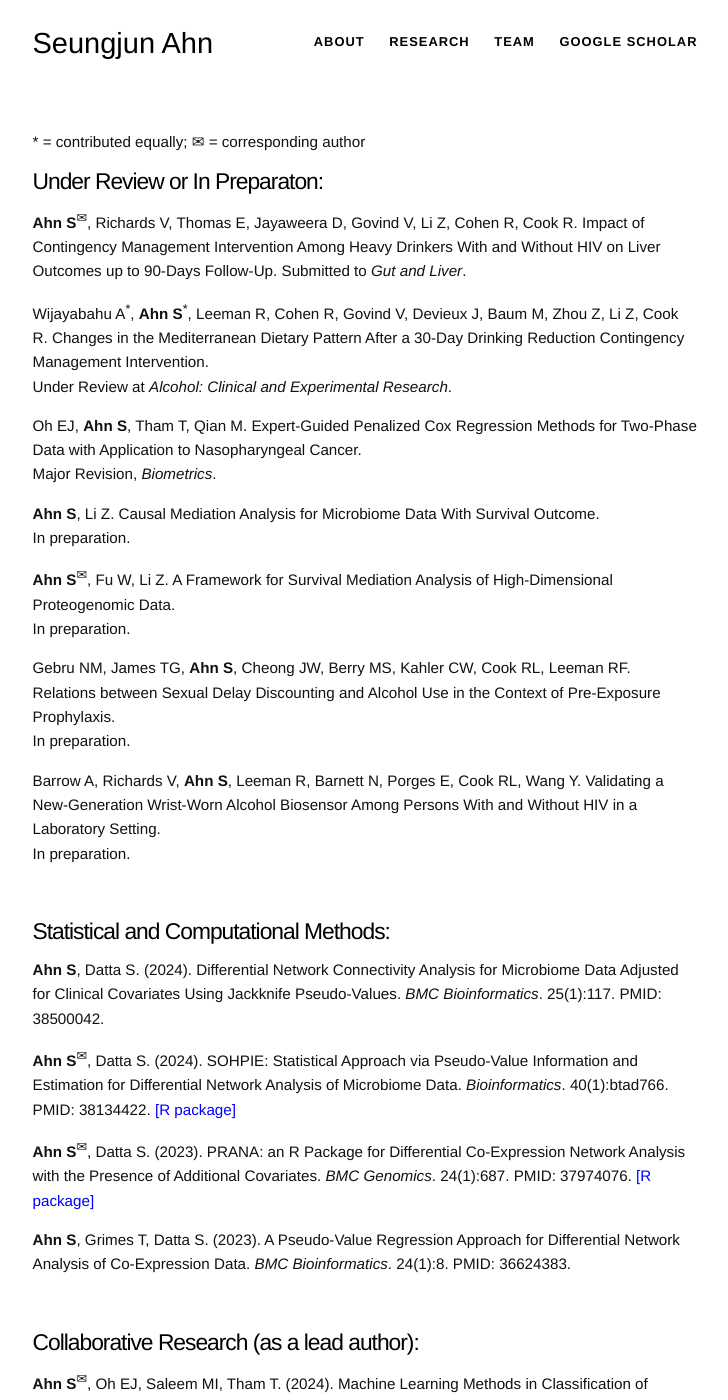
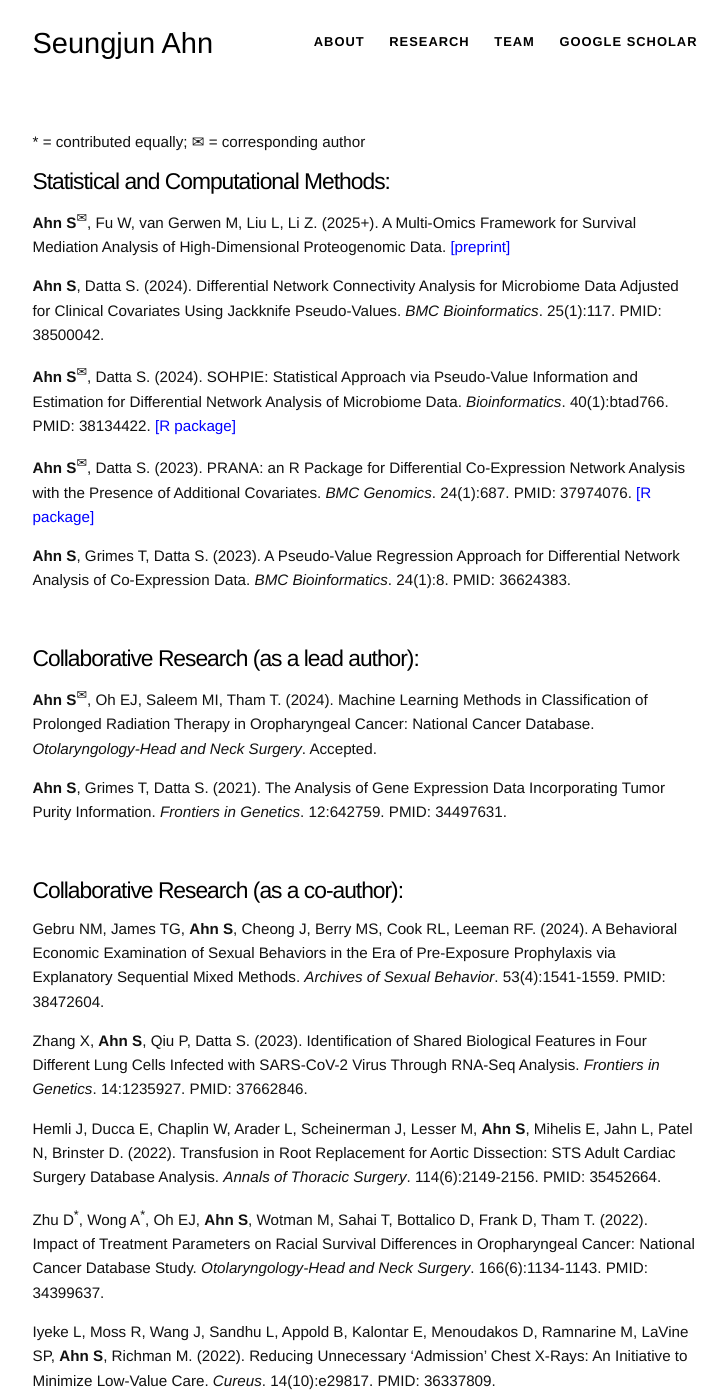
Before and after one commit to sjahnn/sjahnn.github.io, a Jekyll site: the page built from research.md, in a window 1280 px wide and 1400 px high. Shown: the whole window, without its empty margins (275-1003 px from the left). Built offline with Jekyll 4.4.1, drawn with Linux system fonts in a browser that asks for light colours.

Commit message:
Update research.md

```diff
--- a/research.md
+++ b/research.md
@@ -4,6 +4,7 @@ permalink: /research/
 ---
 <span>&#42;</span> = contributed equally; <span>&#9993;</span> = corresponding author
 
+<!---
 # Under Review or In Preparaton:
 **Ahn S**<sup><span>&#9993;</span></sup>, Richards V, Thomas E, Jayaweera D, Govind V, Li Z, Cohen R, Cook R. Impact of Contingency Management Intervention Among Heavy Drinkers With and Without HIV on Liver Outcomes up to 90-Days Follow-Up. Submitted to *Gut and Liver*.
 
@@ -26,9 +27,11 @@ Barrow A, Richards V, **Ahn S**, Leeman R, Barnett N, Porges E, Cook RL, Wang Y.
 In preparation.
 
 <br>
-
+--->
 
 # Statistical and Computational Methods:
+**Ahn S**<sup><span>&#9993;</span></sup>, Fu W, van Gerwen M, Liu L, Li Z. (2025+). A Multi-Omics Framework for Survival Mediation Analysis of High-Dimensional Proteogenomic Data. <a href="https://arxiv.org/abs/2503.08606" style="color: blue;">[preprint]</a>
+
 **Ahn S**, Datta S. (2024). Differential Network Connectivity Analysis for Microbiome Data Adjusted for Clinical Covariates Using Jackknife Pseudo-Values. *BMC Bioinformatics*. 25(1):117. PMID: 38500042.
 
 **Ahn S**<sup><span>&#9993;</span></sup>, Datta S. (2024). SOHPIE: Statistical Approach via Pseudo-Value Information and Estimation for Differential Network Analysis of Microbiome Data. *Bioinformatics*. 40(1):btad766. PMID: 38134422. <a href="https://cran.r-project.org/web/packages/SOHPIE/index.html" style="color: blue;">[R package]</a>
```
